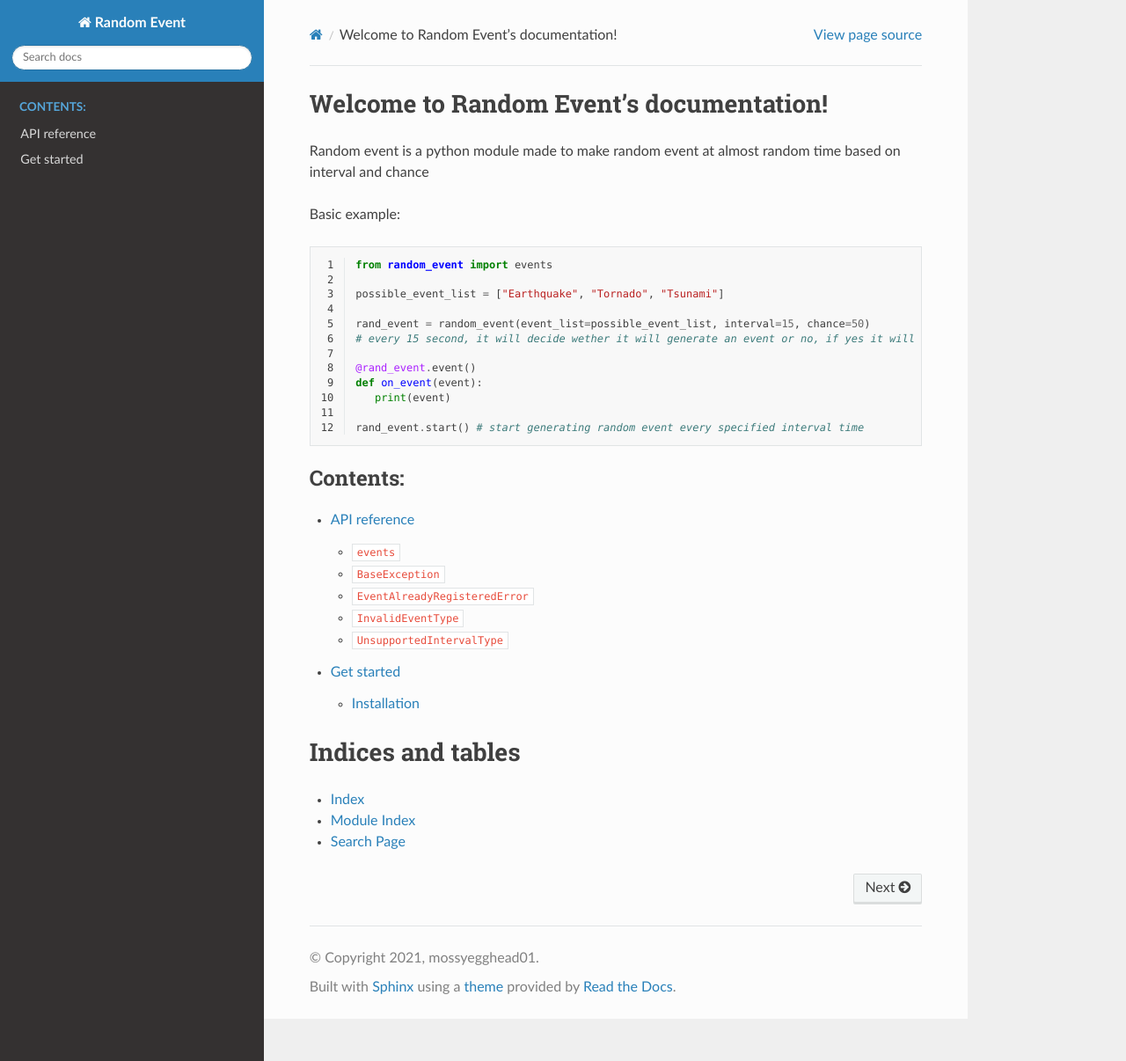
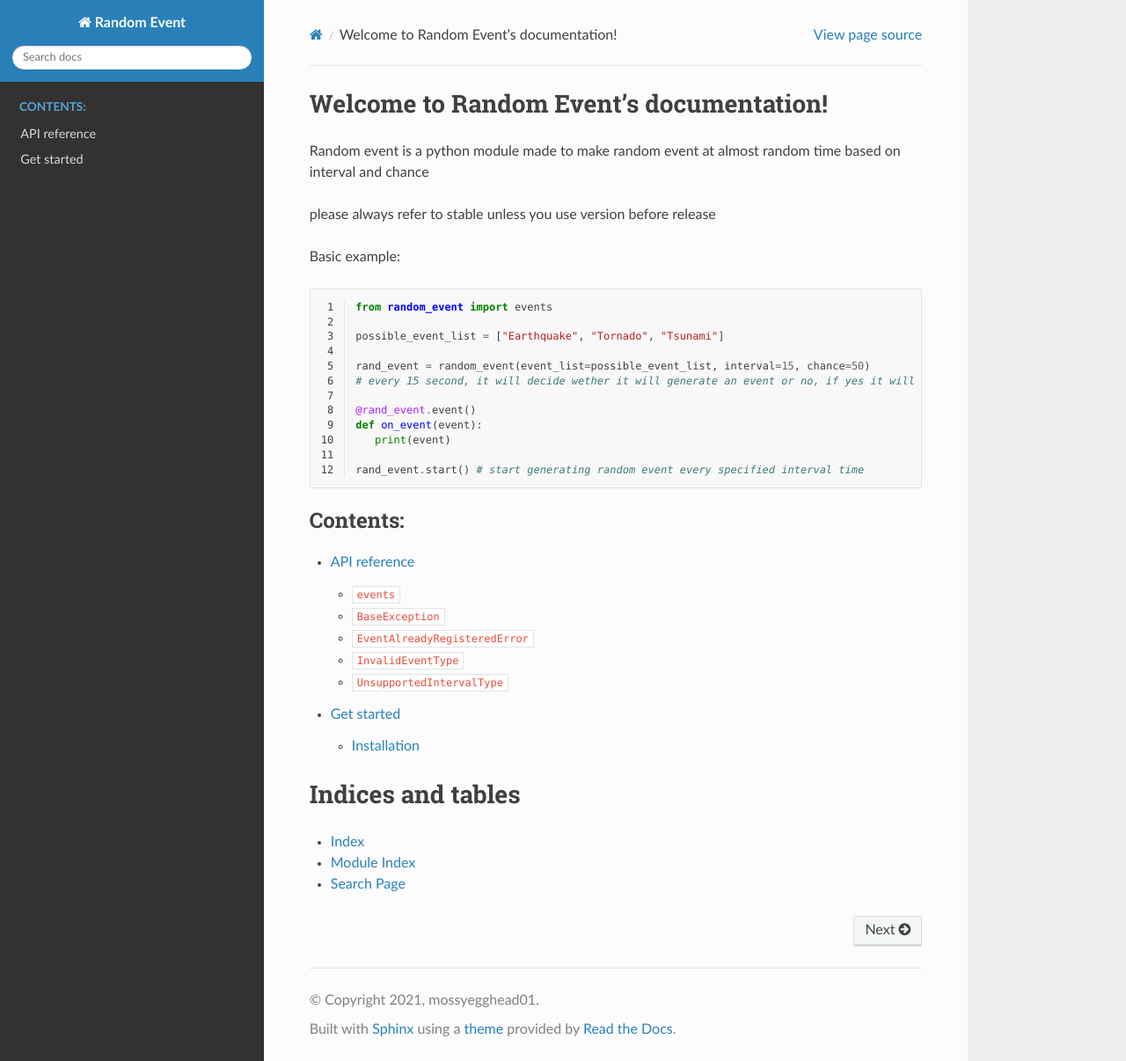
Before and after one commit to mossyegghead01/random-event, a Sphinx documentation site: the page built from docs/index.rst, in a window 1280 px wide and 1206 px high. Shown: the whole window at 88% size. Built offline with Sphinx 7.4.7 and the Read the Docs theme 2.0.0, drawn with Linux system fonts in a browser that asks for light colours.

Commit message:
Update index.rst

```diff
--- a/docs/index.rst
+++ b/docs/index.rst
@@ -7,6 +7,8 @@ Welcome to Random Event's documentation!
 ========================================
 
 Random event is a python module made to make random event at almost random time based on interval and chance
+
+please always refer to stable unless you use version before release
 
 Basic example:
 
```
